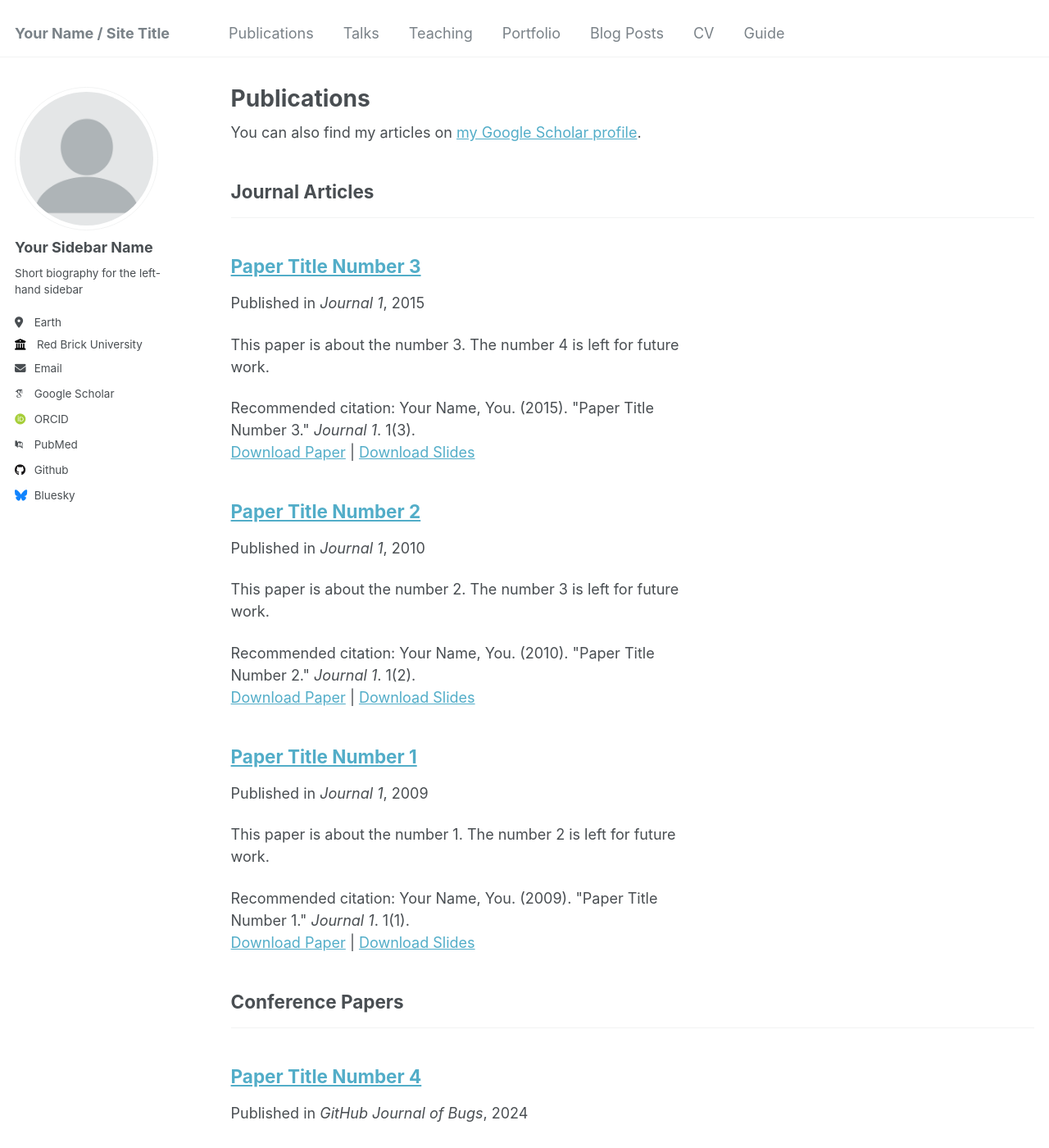
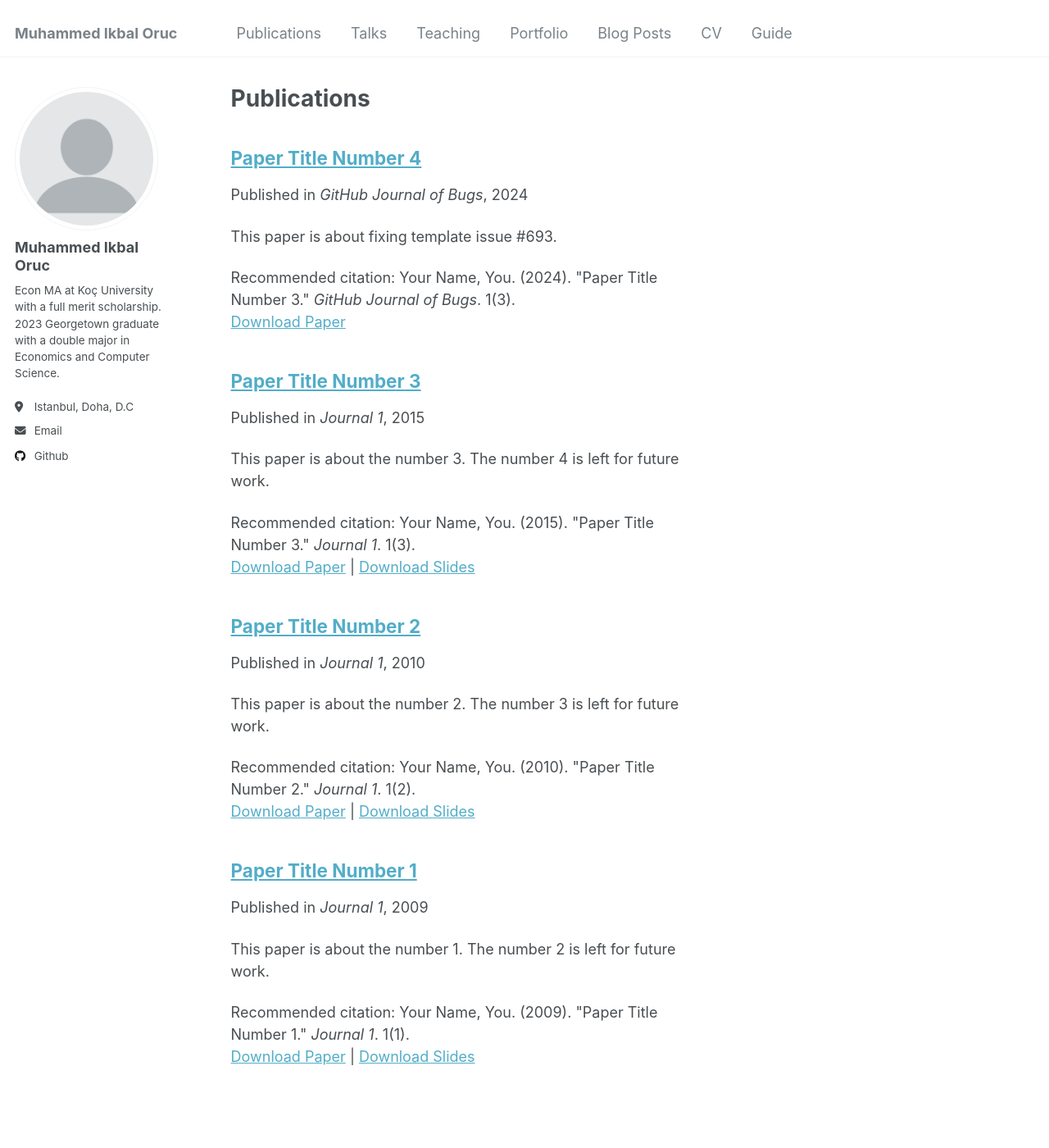
Before and after one commit to oruc47/oruc47.github.io, a Jekyll site: the page built from _pages/publications.html, in a window 1280 px wide and 1400 px high. Shown: the whole window at 82% size. Built offline with Jekyll 4.4.1, drawn with Linux system fonts in a browser that asks for light colours; some web fonts are replaced; some of the changed lines change nothing that is shown; some of the changed text lies outside the part shown.

Commit message:
Update _config.yml

```diff
--- a/_config.yml
+++ b/_config.yml
@@ -3,86 +3,17 @@
 # This config file is meant for settings that affect your entire site, values
 # which you are expected to set up once and rarely need to edit after that.
 # For technical reasons, this file is *NOT* reloaded automatically when you use
-# `jekyll serve -l -H localhost`. If you change this file, please restart the
-# server process.
-
-# Basic Site Settings
-locale                   : "en-US"
-title                    : "Your Name / Site Title"
-title_separator          : "-"
-name                     : &name "Your Name"
-description              : &description "personal description"
-url                      : https://academicpages.github.io # the base hostname & protocol for your site e.g. "https://mmistakes.github.io"
-baseurl                  : "" # the subpath of your site, e.g. "/blog"
-repository               : "academicpages/academicpages.github.io"
-
-# Site Author - The following control what appear as part of the author content on the side bar.
-#               If a field is blank the icon and link will not appear, otherwise it will be shown.
-#               Additional customization can be done by editing /_includes/author-profile.html
-author:
-  # Biographic information
-  avatar           : "profile.png"
-  name             : "Your Sidebar Name"
-  pronouns         : # example: "she/her"
-  bio              : "Short biography for the left-hand sidebar"
-  location         : "Earth"
-  employer         : "Red Brick University"
-  uri              : # URL
-  email            : "none@example.org"
-
-  # Academic websites
-  arxiv            : # URL - Update with the correct link to your profile
-  googlescholar    : "https://scholar.google.com/citations?user=PS_CX0AAAAAJ"
-  impactstory      : # URL
-  orcid            : "http://orcid.org/yourorcidurl"
-  semantic         : # URL
-  pubmed           : "https://www.ncbi.nlm.nih.gov/pubmed/?term=john+snow"
-  researchgate     : # URL
-
-  # Repositories and software development
-  bitbucket        : # Username - Update with your username on the site
-  codepen          : # Username
-  dribbble         : # Username
-  github           : "academicpages"
-  kaggle           : # Username
-  stackoverflow    : # User number or user number and name (i.e., use "1" or "1/jeff-atwood")
-
-  # Social media
-  bluesky          : "bsky.app" # Replace this with you Bluesky username
-  facebook         : # Username
-  flickr           : # Username
-  foursquare       : # Username
-  goodreads        : # Username
-  google_plus      : # Username
-  keybase          : # Username
-  instagram        : # Username
-  lastfm           : # Username
-  linkedin         : # Username
-  mastodon         : # URL
-  medium           : # URL
-  pinterest        : # Username
-  soundcloud       : # Username
-  steam            : # Username
-  telegram         : # URL
-  tumblr           : # Username
-  twitter          : # Username for X / Twitter
-  vine             : # Username
-  weibo            : # Username
-  wikipedia        : # Username
-  xing             : # Username
-  youtube          : # Username
-  zhihu            : # URL
-
-# Publication Category - The following the list of publication categories and their headings
-publication_category:
-  books:
-    title: 'Books'
-  manuscripts:
-    title: 'Journal Articles'
-  conferences:
-    title: 'Conference Papers'
+# `jekyll serve`. If you change this file, please restart the server process.
 
 # Site Settings
+locale                   : "en-US"
+title                    : "Muhammed Ikbal Oruc"
+title_separator          : "-"
+name                     : &name "Muhammed Ikbal Oruc"
+description              : &description "Econoimcs Masters @ Koç University"
+url                      : https://oruc47.github.io # the base hostname & protocol for your site e.g. "https://mmistakes.github.io"
+baseurl                  : "" # the subpath of your site, e.g. "/blog"
+repository               : "oruc47.github.io"
 teaser                   :  # filename of teaser fallback teaser image placed in /images/, .e.g. "500x300.png"
 breadcrumbs              : false # true, false (default)
 words_per_minute         : 160
@@ -116,16 +47,13 @@
       options:
         format           : "iso8601" # "iso8601" (default), "timestamp-seconds", "timestamp-milliseconds"
 atom_feed:
-  hide                   : false     # change to true to hide the RSS feed in the footer
   path                   : # blank (default) uses feed.xml
-
 
 # SEO Related
 google_site_verification :
 bing_site_verification   :
 alexa_site_verification  :
 yandex_site_verification :
-
 
 # Social Sharing
 twitter:
@@ -145,9 +73,48 @@
 
 # Analytics
 analytics:
-  provider               :  "false" # false (default), "google", "google-universal", "google-analytics-4", "custom"
+  provider               :  "google-universal" # false (default), "google", "google-universal", "custom"
   google:
     tracking_id          :
+
+
+# Site Author
+author:
+  name             : "Muhammed Ikbal Oruc"
+  avatar           : "profile.png"
+  bio              : "Econ MA at Koç University with a full merit scholarship. 2023 Georgetown graduate with a double major in Economics and Computer Science."
+  location         : "Istanbul, Doha, D.C"
+  employer         :
+  pubmed           :
+  googlescholar    :
+  email            : mio12@georgetown.edu
+  researchgate     :  # example: "https://www.researchgate.net/profile/yourprofile"
+  uri              :
+  bitbucket        :
+  codepen          :
+  dribbble         :
+  flickr           :
+  facebook         :
+  foursquare       :
+  github           : "oruc47"
+  google_plus      :
+  keybase          :
+  instagram        :
+  impactstory      : #"https://profiles.impactstory.org/u/xxxx-xxxx-xxxx-xxxx"
+  lastfm           :
+  linkedin         :
+  orcid            :
+  pinterest        :
+  soundcloud       :
+  stackoverflow    : # http://stackoverflow.com/users/123456/username
+  steam            :
+  tumblr           :
+  twitter          :
+  vine             :
+  weibo            :
+  xing             :
+  youtube          :
+  wikipedia        :
 
 
 # Reading Files
@@ -160,26 +127,23 @@
   - "*.sublime-workspace"
   - .asset-cache
   - .bundle
-  - .github
   - .jekyll-assets-cache
   - .sass-cache
+  - CHANGELOG
+  - Capfile
+  - Gemfile
+  - Gruntfile.js
+  - LICENSE
+  - README
+  - Rakefile
   - assets/js/_main.js
   - assets/js/plugins
   - assets/js/vendor
-  - CHANGELOG
-  - Capfile
   - config
-  - Dockerfile
-  - Gemfile
-  - Gruntfile.js
   - gulpfile.js
-  - LICENSE
-  - local
   - log
   - node_modules
-  - package.json*
-  - Rakefile
-  - README
+  - package.json
   - tmp
   - vendor
 keep_files:
@@ -209,7 +173,7 @@
   enable_coderay: false
 
 
-# These settings control the types of collections used by the template
+# Collections
 collections:
   teaching:
     output: true
@@ -225,7 +189,7 @@
     permalink: /:collection/:path/
 
 
-# These settings control how pages and collections are included in the site
+# Defaults
 defaults:
   # _posts
   - scope:
@@ -281,7 +245,6 @@
       author_profile: true
       share: true
 
-
 # Sass/SCSS
 sass:
   sass_dir: _sass
@@ -292,23 +255,22 @@
 permalink: /:categories/:title/
 # paginate: 5 # amount of posts to show
 # paginate_path: /page:num/
-timezone: Etc/UTC # http://en.wikipedia.org/wiki/List_of_tz_database_time_zones
+timezone: America/Los_Angeles # http://en.wikipedia.org/wiki/List_of_tz_database_time_zones
 
 
 # Plugins
 plugins:
-  - jekyll-feed
-  - jekyll-gist
   - jekyll-paginate
   - jekyll-sitemap
-  - jemoji
-
-# Mimic GitHub Pages with --safe
+  - jekyll-gist
+  - jekyll-feed
+  - jekyll-redirect-from
+# mimic GitHub Pages with --safe
 whitelist:
-  - jekyll-feed
-  - jekyll-gist
   - jekyll-paginate
   - jekyll-sitemap
+  - jekyll-gist
+  - jekyll-feed
   - jemoji
 
 
```
